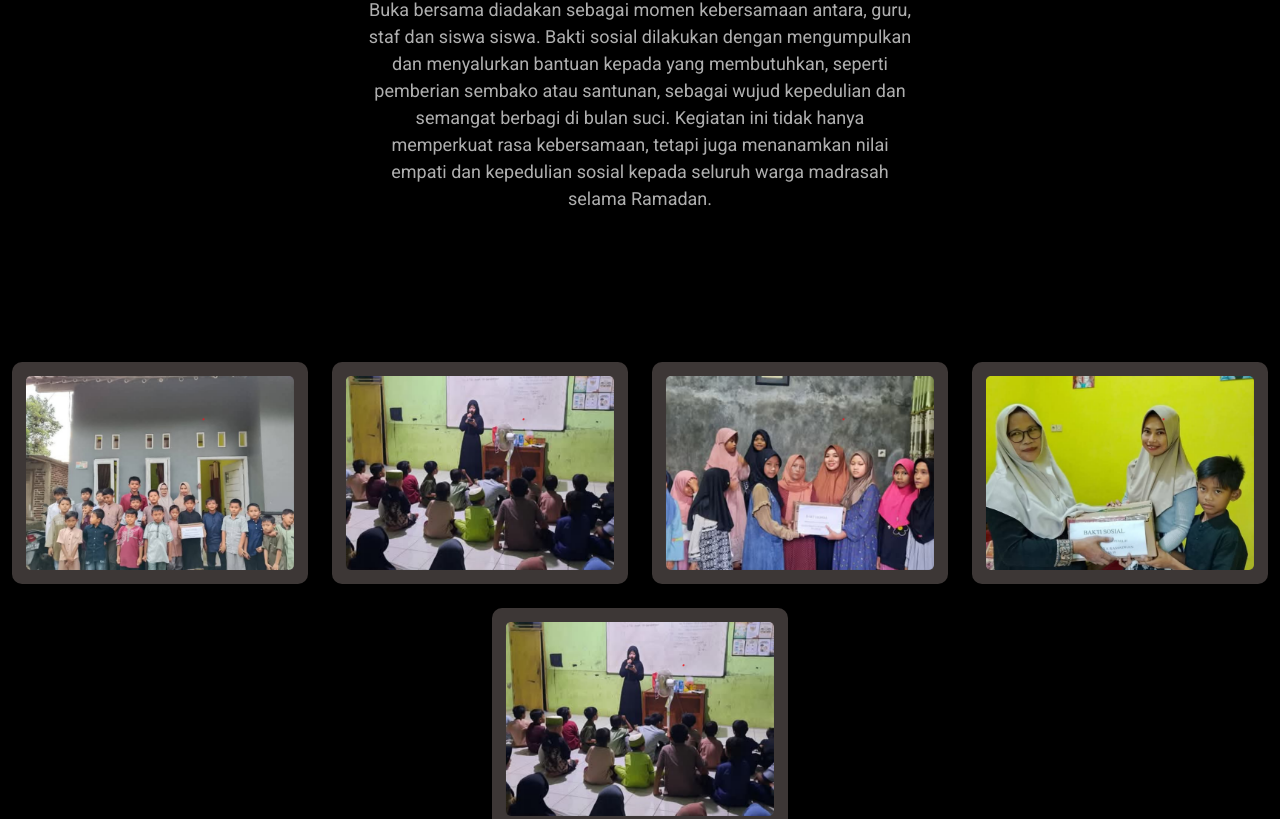
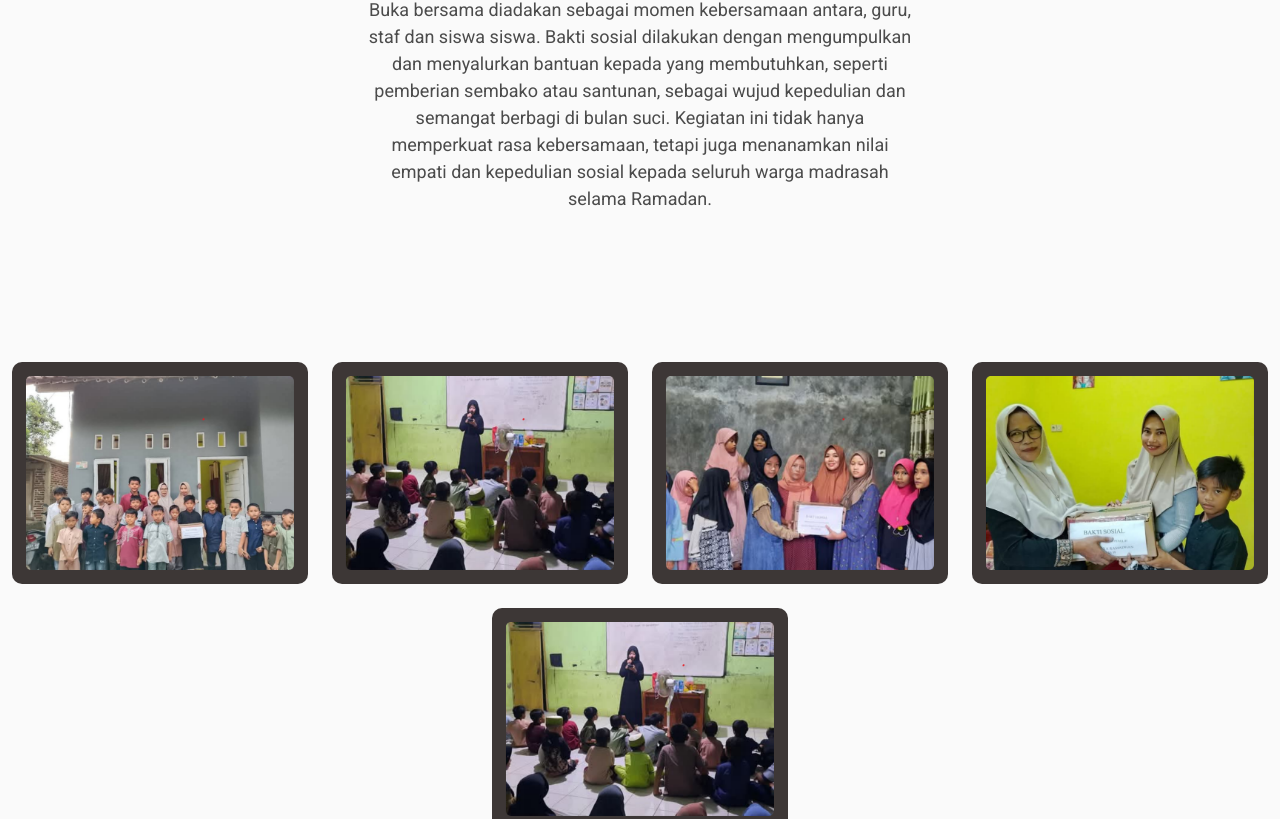
Before and after one commit to nazril123-ind/baktisosial, a plain HTML site: page index.html in a window 1280 px wide. Shown: the part 259-1078 px from the top of the page. Drawn offline with Linux system fonts and the light colour scheme.

Commit message:
Update main.css

```diff
--- a/assets/css/main.css
+++ b/assets/css/main.css
@@ -19,22 +19,22 @@
 
 /* Global Colors - The following color variables are used throughout the website. Updating them here will change the color scheme of the entire website */
 :root {
-  --background-color: #000000; /* Background color for the entire website, including individual sections */
-  --default-color: #fafafa; /* Default color used for the majority of the text content across the entire website */
-  --heading-color: #ffffff; /* Color for headings, subheadings and title throughout the website */
+  --background-color: #fafafa; /* Background color for the entire website, including individual sections */
+  --default-color: #000000; /* Default color used for the majority of the text content across the entire website */
+  --heading-color: #000000; /* Color for headings, subheadings and title throughout the website */
   --accent-color: #27a776; /* Accent color that represents your brand on the website. It's used for buttons, links, and other elements that need to stand out */
   --surface-color: #1a1a1a; /* The surface color is used as a background of boxed elements within sections, such as cards, icon boxes, or other elements that require a visual separation from the global background. */
-  --contrast-color: #ffffff; /* Contrast color for text, ensuring readability against backgrounds of accent, heading, or default colors. */
+  --contrast-color: #000000; /* Contrast color for text, ensuring readability against backgrounds of accent, heading, or default colors. */
 }
 
 /* Nav Menu Colors - The following color variables are used specifically for the navigation menu. They are separate from the global colors to allow for more customization options */
 :root {
   --nav-color: rgba(255, 255, 255, 0.5);  /* The default color of the main navmenu links */
-  --nav-hover-color: #ffffff; /* Applied to main navmenu links when they are hovered over or active */
+  --nav-hover-color: #000000; /* Applied to main navmenu links when they are hovered over or active */
   --nav-mobile-background-color: #1a1a1a; /* Used as the background color for mobile navigation menu */
   --nav-dropdown-background-color: #1a1a1a; /* Used as the background color for dropdown items that appear when hovering over primary navigation items */
   --nav-dropdown-color: rgba(255, 255, 255, 0.5); /* Used for navigation links of the dropdown items in the navigation menu. */
-  --nav-dropdown-hover-color: #ffffff; /* Similar to --nav-hover-color, this color is applied to dropdown navigation links when they are hovered over. */
+  --nav-dropdown-hover-color: #000000; /* Similar to --nav-hover-color, this color is applied to dropdown navigation links when they are hovered over. */
 }
 
 /* Color Presets - These classes override global colors when applied to any section or element, providing reuse of the sam color scheme. */
```
